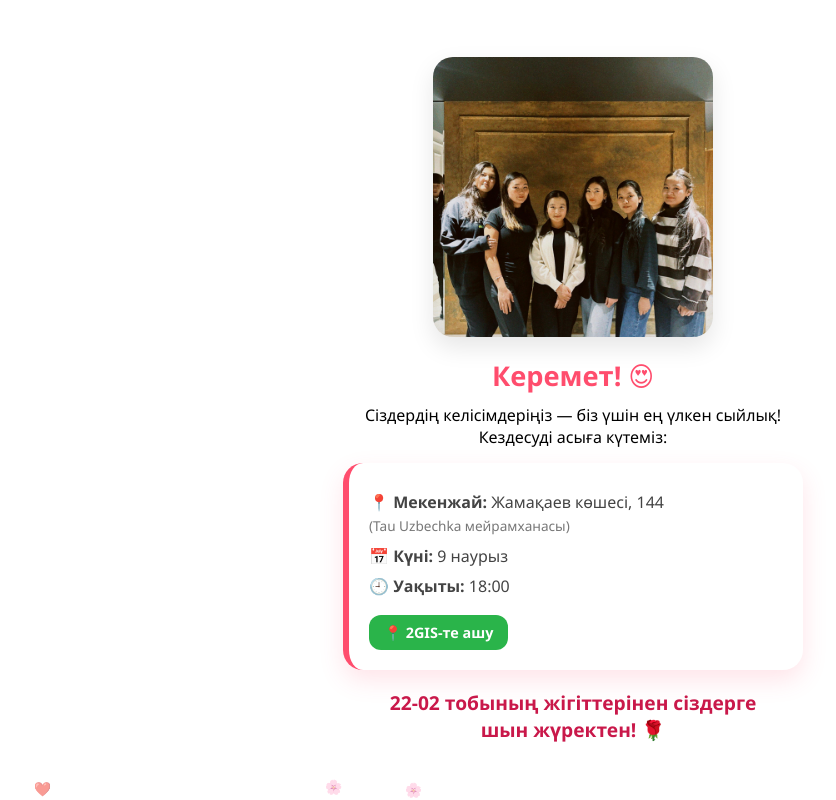
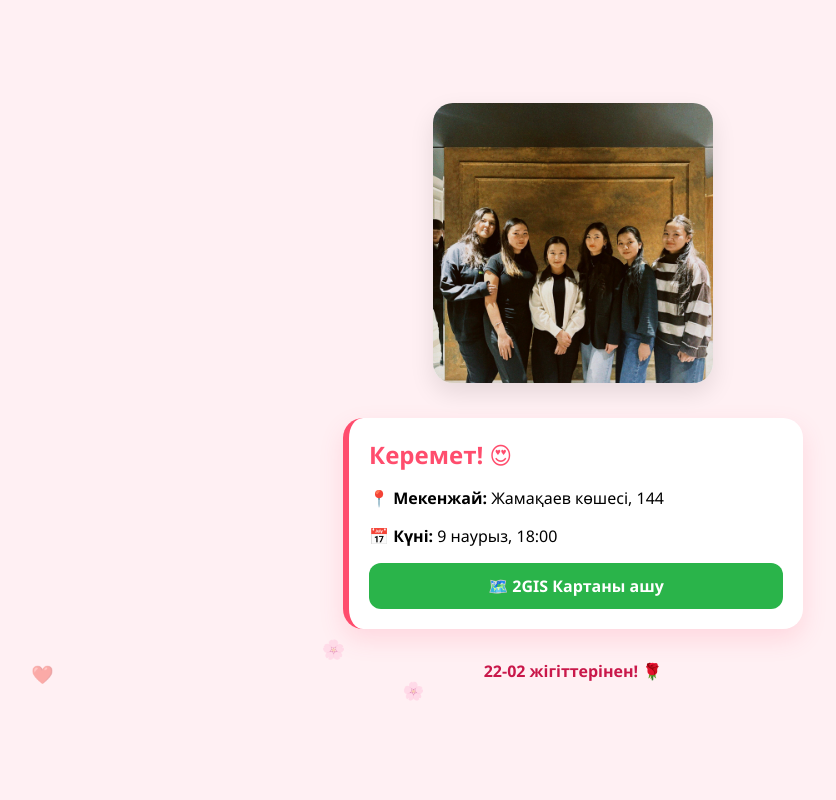
Before and after one commit to aizadaaay/love14A, a plain HTML site: page index.html in a window 1280 px wide. Both pictures are taken after a click on the button "Әрине, барамыз! ❤️". Shown: the whole page, without its empty margins (67-903 px from the left). Drawn offline with Linux system fonts and the light colour scheme.

Commit message:
Refactor index.html for improved interactivity and design
Removed old styles and scripts, added new styles and functionality for interactive elements.

```diff
--- a/index.html
+++ b/index.html
@@ -9,6 +9,13 @@
             --primary-color: #ff4d6d;
             --bg-color: #fff0f3;
             --slide-duration: 3s;
+        }
+
+        /* Мәтін мен элементтер көк болып ерекшеленбеуі үшін (Синий прозрачный болмас үшін) */
+        * {
+            -webkit-tap-highlight-color: transparent;
+            user-select: none;
+            -webkit-user-select: none;
         }
 
         body {
@@ -23,7 +30,6 @@
             overflow-x: hidden;
             overflow-y: auto;
             transition: background 1s ease;
-            touch-action: manipulation;
         }
 
         .container {
@@ -53,19 +59,7 @@
             margin-bottom: 20px;
             overflow: hidden;
             background: #fff;
-        }
-
-        .gif-container img {
-            width: 100%;
-            height: 100%;
-            object-fit: cover;
-            animation: float 3s ease-in-out infinite;
-        }
-
-        .slideshow-container {
             position: relative;
-            width: 100%;
-            height: 100%;
         }
 
         .slideshow-container img {
@@ -83,16 +77,9 @@
             transform: scale(1);
         }
 
-        @keyframes float {
-            0%, 100% { transform: translateY(0); }
-            50% { transform: translateY(-15px); }
-        }
-
         h1 {
             color: #c9184a;
             font-size: 1.6rem;
-            margin: 10px 0 25px 0;
-            padding: 0 10px;
             line-height: 1.3;
         }
 
@@ -114,25 +101,22 @@
             border: none;
             border-radius: 50px;
             cursor: pointer;
-            transition: transform 0.2s ease;
-            box-shadow: 0 4px 10px rgba(0,0,0,0.1);
-        }
-
-        #yesBtn {
+            transition: 0.3s;
             background-color: var(--primary-color);
             color: white;
-            z-index: 5;
+            box-shadow: 0 4px 10px rgba(0,0,0,0.1);
         }
 
         #noBtn {
             background-color: #adb5bd;
-            color: white;
-            z-index: 10;
         }
 
         #successScreen {
             display: none;
+            flex-direction: column;
+            align-items: center;
             opacity: 0;
+            transition: opacity 0.5s ease;
         }
 
         .invite-card {
@@ -147,30 +131,24 @@
             box-sizing: border-box;
         }
 
-        .invite-card p {
-            margin: 8px 0;
+        /* Карта батырмасы */
+        .btn-2gis {
+            display: block;
+            margin-top: 15px;
+            background: #2ab44a;
+            color: white !important;
+            text-decoration: none;
+            padding: 12px;
+            border-radius: 12px;
             font-size: 1rem;
-            color: #444;
+            font-weight: bold;
+            text-align: center;
+            transition: 0.3s;
         }
 
-        .btn-2gis {
-            display: inline-block;
-            margin-top: 10px;
-            background: #2ab44a;
-            color: white;
-            text-decoration: none;
-            padding: 8px 15px;
-            border-radius: 12px;
-            font-size: 0.9rem;
-            font-weight: bold;
-        }
-
-        .kazakh-text {
-            color: #c9184a;
-            font-weight: bold;
-            font-size: 1.2rem;
-            margin-top: 20px;
-            line-height: 1.4;
+        .btn-2gis:active {
+            transform: scale(0.95);
+            background: #23943d;
         }
 
         .heart {
@@ -194,11 +172,10 @@
     </audio>
 
     <div class="container" id="mainScreen">
-        <div class="media-box gif-container">
-            <img src="https://media1.giphy.com/media/v1.Y2lkPTc5MGI3NjExenIyYjBvMzk4Ynp2MGpyMnQwemwyMzB4M3kxYXZvd3RzM28yYnNlaiZlcD12MV9pbnRlcm5hbF9naWZfYnlfaWQmY3Q9Zw/0OgdJVNjbcIifqSb7U/giphy.gif" alt="Cat">
+        <div class="media-box">
+            <img src="https://media1.giphy.com/media/v1.Y2lkPTc5MGI3NjExenIyYjBvMzk4Ynp2MGpyMnQwemwyMzB4M3kxYXZvd3RzM28yYnNlaiZlcD12MV9pbnRlcm5hbF9naWZfYnlfaWQmY3Q9Zw/0OgdJVNjbcIifqSb7U/giphy.gif" style="width:100%; height:100%; object-fit:cover;">
         </div>
         <h1>Мерекелік кешкі асқа бізбен бірге баруға қалай қарайсыздар? 🌷</h1>
-
         <div class="buttons">
             <button id="yesBtn" onclick="showSuccess()">Әрине, барамыз! ❤️</button>
             <button id="noBtn">Жоқ</button>
@@ -207,92 +184,79 @@
 
     <div class="container" id="successScreen">
         <div class="media-box">
-            <div class="slideshow-container">
-                <img src="5e71eb83-b545-4674-af8d-e1a9a39d0d2b.jpeg" alt="Топ 1" class="active">
-                <img src="b5b2e6d7-ddbe-421f-9d27-b5fc0229da54.jpeg" alt="Топ 2">
-                <img src="c64bebbd-3c35-4284-8789-69513c1db768.jpeg" alt="Топ 3">
-                <img src="4a415bdc-4f30-4b49-8dfd-416e88da3a69.jpeg" alt="Топ 4">
+            <div class="slideshow-container" id="slideshow">
+                <img src="5e71eb83-b545-4674-af8d-e1a9a39d0d2b.jpeg" class="active">
+                <img src="b5b2e6d7-ddbe-421f-9d27-b5fc0229da54.jpeg">
+                <img src="c64bebbd-3c35-4284-8789-69513c1db768.jpeg">
+                <img src="4a415bdc-4f30-4b49-8dfd-416e88da3a69.jpeg">
             </div>
         </div>
 
-        <div class="success-msg">
-            <h2 style="color: #ff4d6d; margin: 0; font-size: 1.7rem;">Керемет! 😍</h2>
-            <p style="margin: 10px 0;">Сіздердің келісімдеріңіз — біз үшін ең үлкен сыйлық! Кездесуді асыға күтеміз:</p>
-
-            <div class="invite-card">
-                <p>📍 <b>Мекенжай:</b> Жамақаев көшесі, 144</p>
-                <p style="font-size: 0.85rem; color: #777; margin-top: -5px; margin-bottom: 10px;">(Tau Uzbechka мейрамханасы)</p>
-                <p>📅 <b>Күні:</b> 9 наурыз</p>
-                <p>🕘 <b>Уақыты:</b> 18:00</p>
-                <a href="https://2gis.kz/almaty/geo/70000001095720040" target="_blank" class="btn-2gis">📍 2GIS-те ашу</a>
-            </div>
-
-            <div class="kazakh-text">
-                22-02 тобының жігіттерінен сіздерге <br> шын жүректен! 🌹
-            </div>
+        <div class="invite-card">
+            <h2 style="color: #ff4d6d; margin: 0; font-size: 1.5rem;">Керемет! 😍</h2>
+            <p>📍 <b>Мекенжай:</b> Жамақаев көшесі, 144</p>
+            <p>📅 <b>Күні:</b> 9 наурыз, 18:00</p>
+            <a href="https://2gis.kz/almaty/geo/70000001095720040" target="_blank" class="btn-2gis">🗺️ 2GIS Картаны ашу</a>
         </div>
+        <p style="color: #c9184a; font-weight: bold;">22-02 жігіттерінен! 🌹</p>
     </div>
 
     <script>
         const noBtn = document.getElementById('noBtn');
-        const mainScreen = document.getElementById('mainScreen');
-        const successScreen = document.getElementById('successScreen');
         const bgMusic = document.getElementById('bgMusic');
 
-        // Қашатын батырма логикасы
-        function moveButton(e) {
-            if (e) e.preventDefault();
-            noBtn.style.position = 'fixed';
-            const padding = 25;
+        // Қашатын батырма
+        function moveButton() {
+            const padding = 50;
             const maxX = window.innerWidth - noBtn.offsetWidth - padding;
             const maxY = window.innerHeight - noBtn.offsetHeight - padding;
-            const randomX = Math.floor(Math.random() * (maxX - padding) + padding);
-            const randomY = Math.floor(Math.random() * (maxY - padding) + padding);
-            noBtn.style.left = randomX + 'px';
-            noBtn.style.top = randomY + 'px';
+            noBtn.style.position = 'fixed';
+            noBtn.style.left = Math.random() * maxX + 'px';
+            noBtn.style.top = Math.random() * maxY + 'px';
+        }
+        noBtn.addEventListener('mouseover', moveButton);
+        noBtn.addEventListener('touchstart', (e) => { e.preventDefault(); moveButton(); });
+
+        // Музыканы бақылау (Сайттан шыққанда өшу)
+        document.addEventListener("visibilitychange", () => {
+            if (document.hidden) {
+                bgMusic.pause();
+            } else {
+                if (document.getElementById('successScreen').style.display === 'flex') {
+                    bgMusic.play();
+                }
+            }
+        });
+
+        function showSuccess() {
+            bgMusic.play().catch(() => {});
+            document.getElementById('mainScreen').style.display = 'none';
+            const ss = document.getElementById('successScreen');
+            ss.style.display = 'flex';
+            setTimeout(() => ss.style.opacity = '1', 50);
+
+            setInterval(createHeart, 300);
+            startSlides();
         }
 
-        noBtn.addEventListener('mouseover', moveButton);
-        noBtn.addEventListener('touchstart', moveButton);
-
-        // Слайд-шоу логикасы
-        let slideIndex = 0;
-        function showSlides() {
-            const slides = document.querySelectorAll('.slideshow-container img');
-            if (slides.length < 2) return;
-            slides[slideIndex].classList.remove('active');
-            slideIndex = (slideIndex + 1) % slides.length;
-            slides[slideIndex].classList.add('active');
+        function startSlides() {
+            let index = 0;
+            const images = document.querySelectorAll('.slideshow-container img');
+            setInterval(() => {
+                images[index].classList.remove('active');
+                index = (index + 1) % images.length;
+                images[index].classList.add('active');
+            }, 3000);
         }
 
-        // "ИӘ" батырмасын басқанда
-        function showSuccess() {
-            // Музыканы қосу
-            bgMusic.volume = 1.0;
-            bgMusic.play().catch(e => console.log("Музыканы қолмен қосу керек болуы мүмкін"));
-
-            mainScreen.style.opacity = '0';
-            setTimeout(() => {
-                mainScreen.style.display = 'none';
-                successScreen.style.display = 'flex';
-                setTimeout(() => { successScreen.style.opacity = '1'; }, 50);
-                document.body.style.backgroundColor = '#ffffff';
-
-                setInterval(createHeart, 300); // Гүлдер шашу
-                setInterval(showSlides, 3000); // Суреттерді ауыстыру
-            }, 500);
-        }
-
-        // Гүлдер (Тюльпандар) эффектісі
         function createHeart() {
-            const heart = document.createElement('div');
-            heart.classList.add('heart');
-            const icons = ['🌷', '🌸', '🌹', '❤️'];
-            heart.innerHTML = icons[Math.floor(Math.random() * icons.length)];
-            heart.style.left = Math.random() * 100 + 'vw';
-            heart.style.animationDuration = (Math.random() * 2 + 3) + 's';
-            document.body.appendChild(heart);
-            setTimeout(() => heart.remove(), 4000);
+            const h = document.createElement('div');
+            h.className = 'heart';
+            h.innerHTML = ['🌷','🌸','🌹','❤️'][Math.floor(Math.random()*4)];
+            h.style.left = Math.random() * 100 + 'vw';
+            h.style.animationDuration = (Math.random()*2+3)+'s';
+            document.body.appendChild(h);
+            setTimeout(() => h.remove(), 4000);
         }
     </script>
 </body>
```
